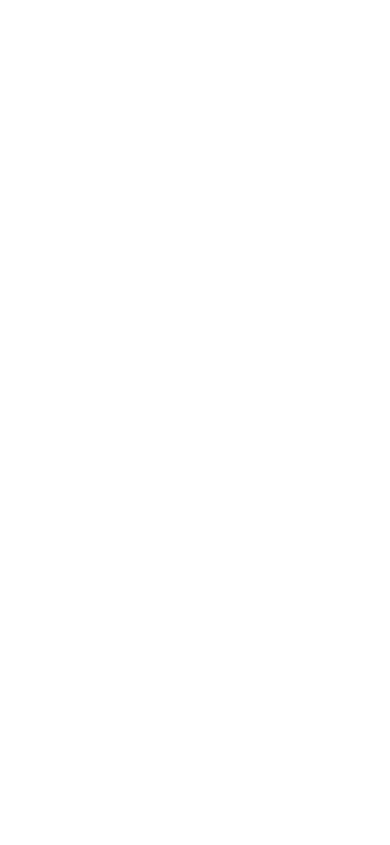
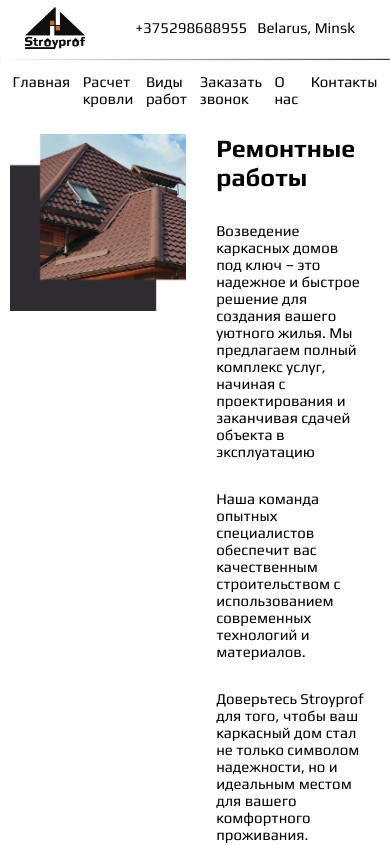
Before and after one commit to Vicatoriya/stroyprof, a React (Create React App) app: page /wood_houses in a window 390 px wide. Before the commit this address had no page. Shown: the top 845 px of the page. Built offline with nearby package versions, Linux system fonts and the light colour scheme.

Commit message:
+адаптив +каркас.дома

```diff
--- /dev/null
+++ b/public/frstsectWoodHouse.json
@@ -0,0 +1,8 @@
+[
+  {
+    "title":"Ремонтные работы",
+    "frst":"Возведение каркасных домов под ключ – это надежное и быстрое решение для создания вашего уютного жилья. Мы предлагаем полный комплекс услуг, начиная с проектирования и заканчивая сдачей объекта в эксплуатацию",
+    "sec":"Наша команда опытных специалистов обеспечит вас качественным строительством с использованием современных технологий и материалов.",
+    "thr": "Доверьтесь Stroyprof для того, чтобы ваш каркасный дом стал не только символом надежности, но и идеальным местом для вашего комфортного проживания."
+  }
+]
--- a/src/App.js
+++ b/src/App.js
@@ -7,7 +7,8 @@
 import OtdelkaParilok from "./Pages/OtdelkaParilok";
 import RemontKrovli from "./Pages/RemontKrovli";
 import Electrics from "./Pages/Electrics";
-
+import WoodHouse from "./Pages/WoodHouse";
+import "./Pages/Remont.css";
 export default function App() {
     return (
         <Router>
@@ -18,6 +19,7 @@
                 <Route path="/clapboard" element={<OtdelkaVagonkoy />} />
                 <Route path="/steam_rooms" element={<OtdelkaParilok/>} />
                 <Route path="/roof_repair" element={<RemontKrovli/>} />
+                <Route path="/wood_houses" element={<WoodHouse/>} />
                 <Route path="/Electrics" element={<Electrics/>} />
             </Routes>
         </Router>
--- a/src/Components/Additional_Pager/Vid_krovli/Vid_Krovli.css
+++ b/src/Components/Additional_Pager/Vid_krovli/Vid_Krovli.css
@@ -1,5 +1,4 @@
 .bckgr1{
-    /*width: 400px;*/
     height: 750px;
     position: absolute;
     z-index: -1;
@@ -14,10 +13,7 @@
 }
 .par{
     width: 550px;
-    /*margin-left: 14px;*/
     padding-bottom: 4px;
-    /*letter-spacing: 0.025em;*/
-    /*word-spacing: 0.25em;*/
 }
 .peaceOfText{
     margin-bottom: 20px;
@@ -31,3 +27,29 @@
     margin:30px 0 30px 0;
     font-size: 38px;
 }
+@media screen and (max-width: 800px){
+    .unit{
+        width: 800px;
+        margin-left: 20px;
+        display: flex;
+        flex-direction: column;
+        flex-wrap: wrap;
+    }
+
+    .n{
+        margin-bottom: 50px;
+        margin-left: 0;
+    }
+    .unit h1{
+        font-size: 25px;
+    }
+    .questTitle{
+        font-size: 30px;
+    }
+    .par{
+        width: 370px;
+    }
+    .bckgr1{
+        height: 900px;
+    }
+}
--- a/src/Components/Additional_Pager/vidi_mater/vidi_mater.css
+++ b/src/Components/Additional_Pager/vidi_mater/vidi_mater.css
@@ -1,14 +1,13 @@
 .CardForVM{
     display: flex;
     flex-direction: column;
-    margin: 15px 2.5% 15px 2.5%;
-    /*align-items: center;*/
+    margin: 0px 2.5% 0px 2.5%;
+    justify-content: space-evenly;
     text-align: center;
     flex-wrap: wrap;
     white-space: pre-line;
     width: 200px;
     font-size: 20px;
-    /*font-family: "Play bold";*/
 }
 .picc{
     width: 200px;
@@ -33,3 +32,46 @@
     margin-top: 60px;
     margin-bottom: 60px;
 }
+
+@media screen and (max-width: 800px){
+    /*.picc{*/
+    /*    width: 150px;*/
+    /*    height: 150px;*/
+    /*    padding-bottom: 7px;*/
+    /*}*/
+    /*.CardForVM{*/
+    /*    display: flex;*/
+    /*    flex-direction: column;*/
+    /*    margin: 0px 2.5% 20px 2.5%;*/
+    /*    justify-content: space-evenly;*/
+    /*    align-items: center;*/
+    /*    flex-wrap: wrap;*/
+    /*    white-space: pre-line;*/
+    /*    width: 200px;*/
+    /*    font-size: 20px;*/
+    /*}*/
+    /*.cardsVM{*/
+    /*    width: 200px;*/
+    /*    display: flex;*/
+    /*    flex-wrap: wrap;*/
+    /*}*/
+    /*.CardForVM{*/
+    /*    width: 400px;*/
+    /*}*/
+    .cardsVM{
+        width: 500px;
+        align-items: center;
+        justify-content: space-evenly;
+    }
+    .CardForVM{
+        margin-bottom: 15px;
+        width: 150px;
+    }
+    .c1 p{
+        font-size: 15px;
+    }
+    .picc{
+        width: 150px;
+        height: 150px;
+    }
+}
--- a/src/Components/First_section/First_section.css
+++ b/src/Components/First_section/First_section.css
@@ -7,13 +7,8 @@
     flex-direction: row;
     padding-top: 12px;
     font-family: 'Play bold';
-
-    /* flex-wrap: wrap; */
-    /* justify-content: center; */
 }
 .first_section h1{
-    /* font: 'Play bold'; */
-    /* font-weight: bold; */
     font-size: 60px;
 }
 .first_section .text{
@@ -27,6 +22,16 @@
     font-size: 30px;
 }
 
-/* h3{
-    font-size: 27px;
-} */
+@media screen and (max-width: 800px) {
+    .first_section p{
+        font-size: 15px;
+    }
+    .first_section h1{
+        font-size: 25px;
+    }
+    .photo{
+        width: 45%;
+        height: 45%;
+        margin-left: 10px;
+    }
+}
--- /dev/null
+++ b/src/Pages/WoodHouse.js
@@ -0,0 +1,36 @@
+import Header from "../Components/Header/Header";
+import Navigation from "../Components/Navigation/Navigation";
+import First_section from "../Components/First_section/First_section";
+import Call from "../Components/Call/Call";
+import Footer from "../Components/Footer/Footer";
+import React, {useEffect, useState} from "react";
+
+export default function WoodHouse(){
+    const [frstData, setData] = useState([]);
+
+    useEffect(() => {
+        const fetchData = async () => {
+            try {
+                const response = await fetch('frstsectWoodHouse.json');
+                if (!response.ok) {
+                    throw new Error('Ошибка при загрузке файла');
+                }
+                const jsonData = await response.json();
+                setData(jsonData[0]);
+            } catch (error) {
+                console.error('ошибка при загрузке и обработке данных', error);
+            }
+        };
+
+        fetchData();
+    }, []);
+    return(
+    <div className={"remont"}>
+        <Header/>
+        <Navigation/>
+        <First_section data={frstData}/>
+        <h1></h1>
+        <Call/>
+        <Footer/>
+    </div>
+)}
--- a/src/index.css
+++ b/src/index.css
@@ -35,4 +35,5 @@
 	.main_text .text_title{
 		margin-bottom: 0;
 	}
+
 }
```
